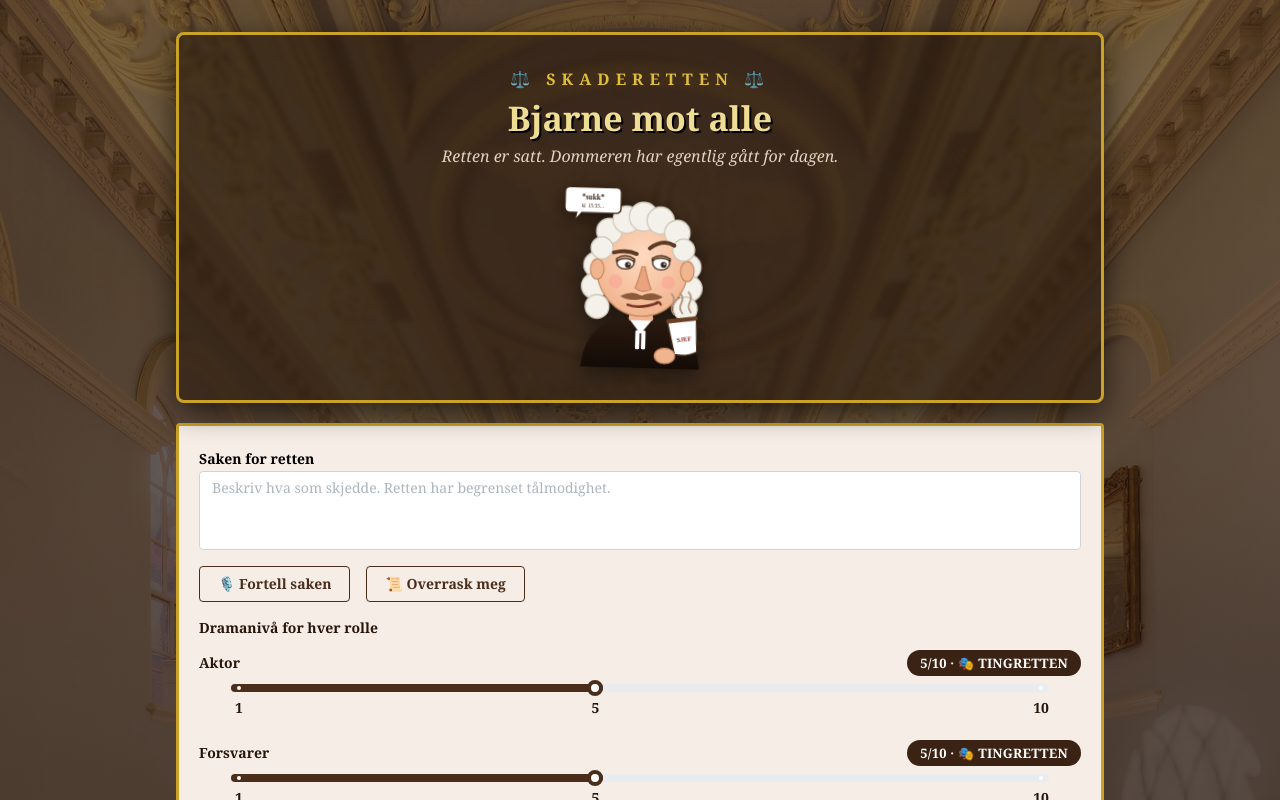
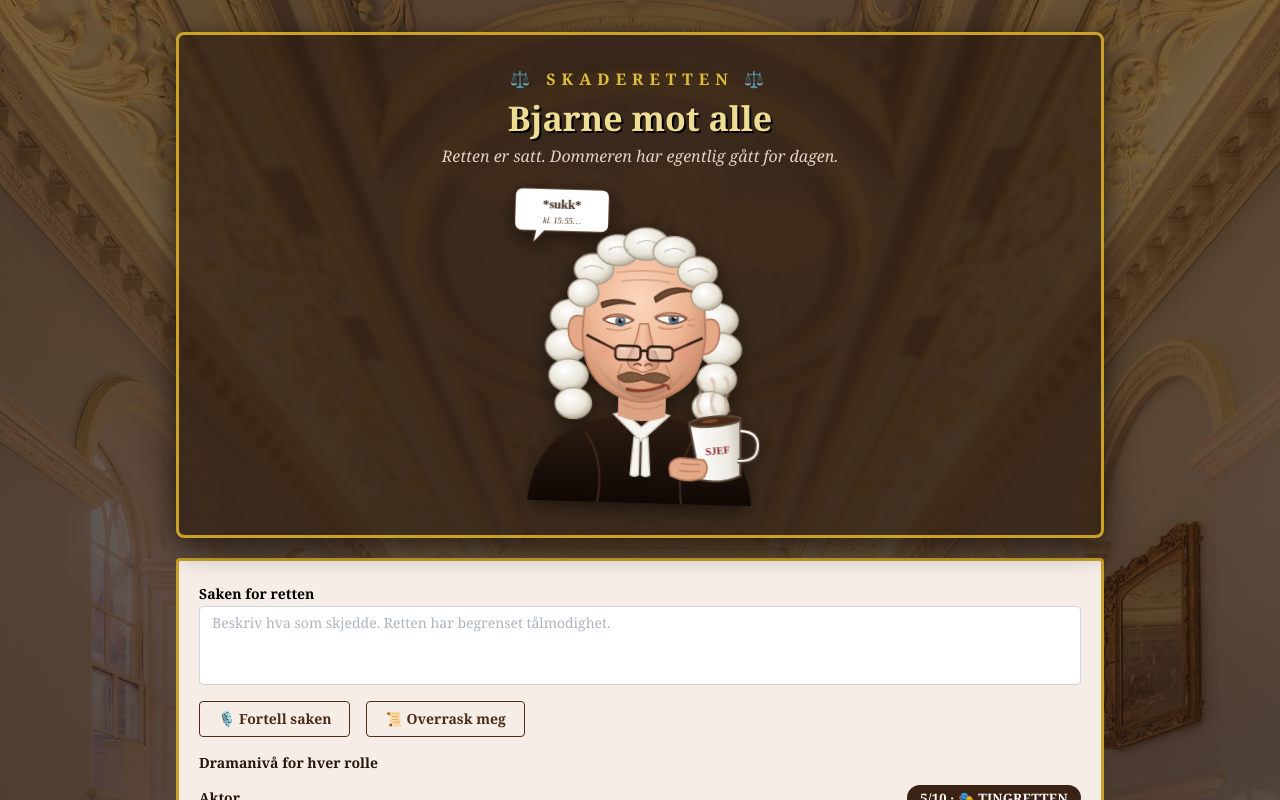
Before and after one commit to skadefryd26/lag9, a React (Vite) app in the folder frontend/: page / in a window 1280 px wide. Shown: the top 800 px of the page. Built offline with nearby package versions, Linux system fonts and the light colour scheme.

Commit message:
feat: større og mer realistisk karikatur av Bjarne (#28)

```diff
--- a/frontend/src/features/rettssak/routes/Rettssal.tsx
+++ b/frontend/src/features/rettssak/routes/Rettssal.tsx
@@ -151,7 +151,7 @@ export function Rettssal() {
               src="/bjarne.svg"
               alt="Dommer Bjarne med parykk og kaffekopp"
               className="bjarne-vugg"
-              style={{ width: 170, marginTop: 8, filter: "drop-shadow(0 6px 10px rgba(0,0,0,0.5))" }}
+              style={{ width: 280, maxWidth: "80%", marginTop: 8, filter: "drop-shadow(0 6px 10px rgba(0,0,0,0.5))" }}
             />
           </Stack>
 
```
Also changed, not shown: frontend/public/bjarne.svg.
